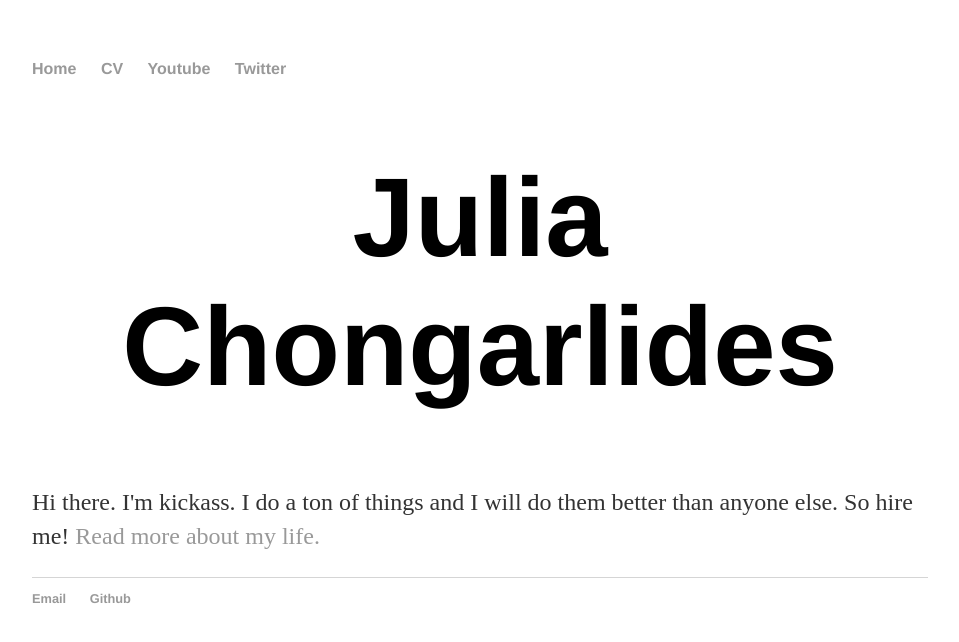
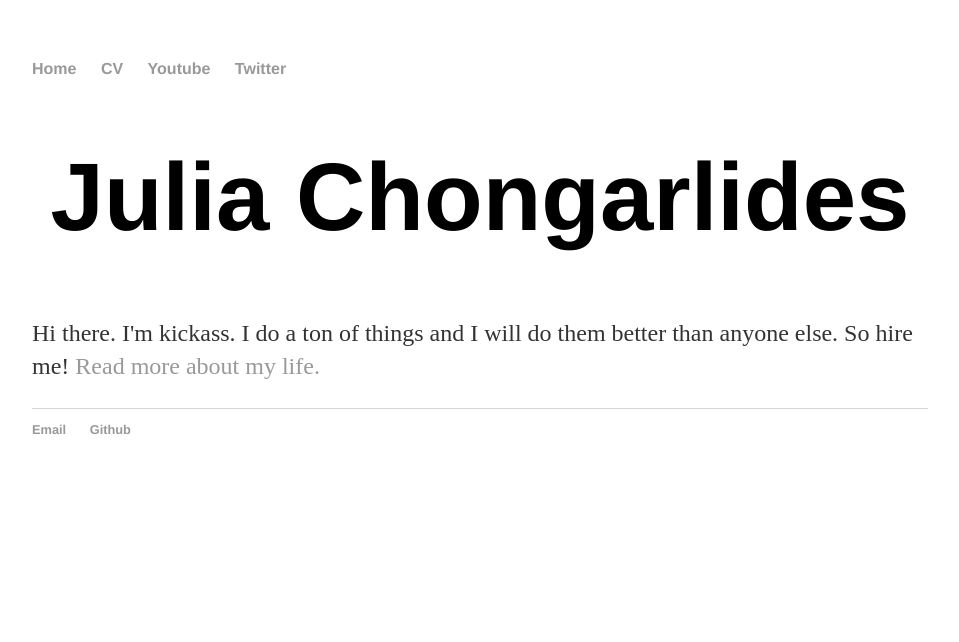
Before and after one commit to JMChongarlides/JMChongarlides.github.io, a Jekyll site: the page built from index.html, in a window 1280 px wide. Shown: the top 642 px of the page, without its empty margins (160-1119 px from the left). Built offline with Jekyll 4.4.1, drawn with Linux system fonts in a browser that asks for light colours.

Commit message:
Update main.css

```diff
--- a/css/main.css
+++ b/css/main.css
@@ -23,7 +23,7 @@ a:hover {
     text-align: center;
 }
 h1 {
-    font-size: 7em;
+    font-size: 6em;
     font-family:'Helvetica', 'Arial', 'Sans-Serif';
     text-align: center;
 }
```
